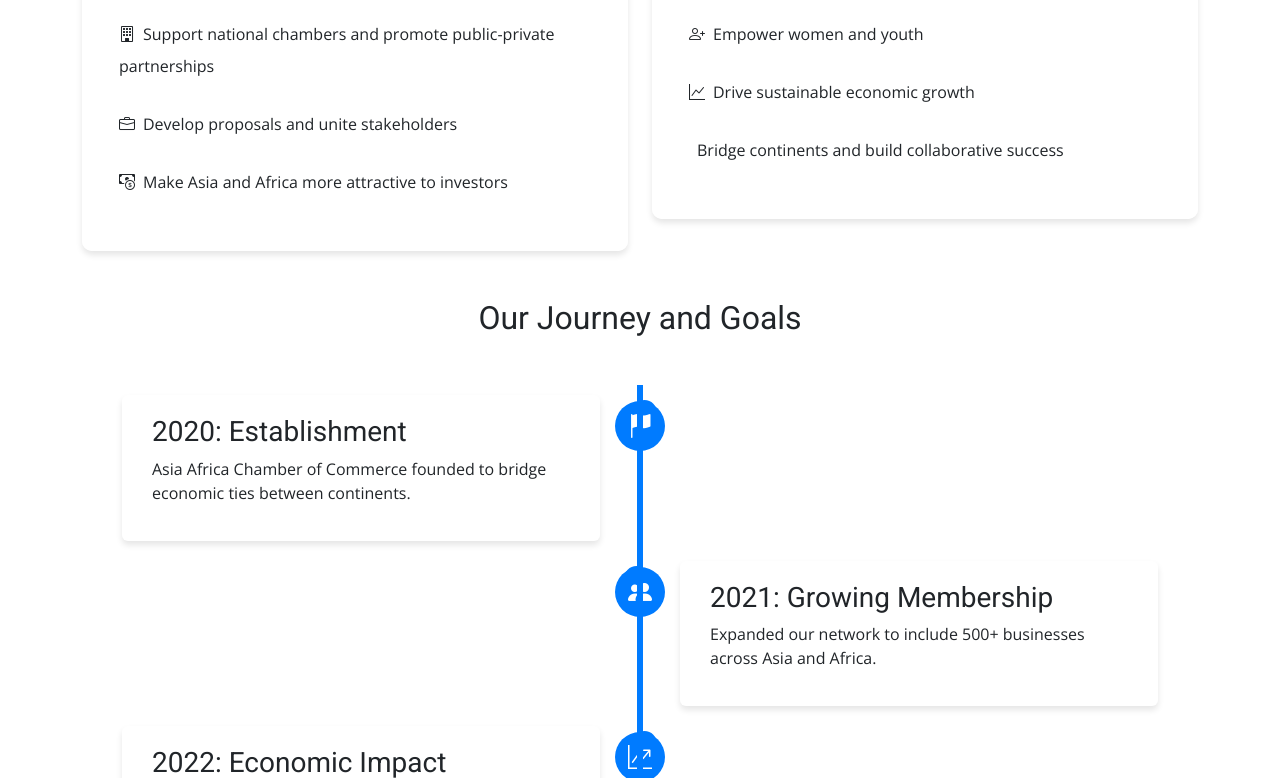
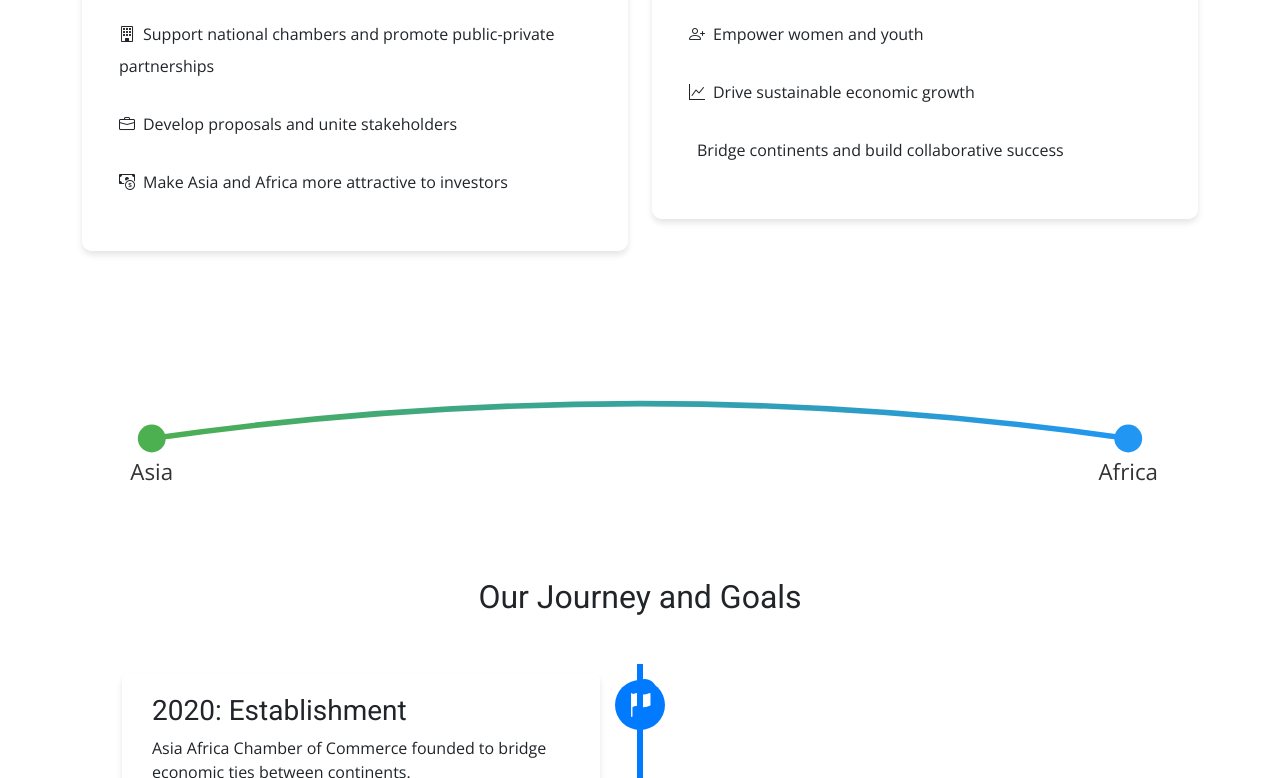
Before and after one commit to Epaphrus/AACC, a website: page index.html in a window 1280 px wide. Shown: the part 1086-1864 px from the top of the page. Drawn offline with nearby package versions, Linux system fonts and the light colour scheme.

Commit message:
asia africa animation

```diff
--- a/CSS/custom.css
+++ b/CSS/custom.css
@@ -217,3 +217,7 @@ h1, h2, h3, h4, h5, h6 {
     color: #007bff;
     transform: scale(1.2);
 }
+svg {
+    max-width: 100%;
+    height: auto;
+}
--- a/index.html
+++ b/index.html
@@ -126,8 +126,7 @@
         <!-- MISSION & VISION CODE  -->
         <section class="py-5 mission-vision-section">
             <div class="container">
-                <div class="row lh-lg mb-5">
-                    <!-- Mission and Vision columns remain unchanged -->
+                <div class="row lh-lg">
                     <div class="col-md-6 mission-column" data-aos="fade-right" data-aos-duration="1000">
                         <div class="content-wrapper">
                             <h2 class="mb-4 fw-bold display-4 fs-2"><i class="bi bi-bullseye me-2"></i>Our Mission</h2>
@@ -161,6 +160,32 @@
                             <p class="highlight-hover"><i class="bi bi-bridge me-2"></i>Bridge continents and build
                                 collaborative success</p>
                         </div>
+                    </div>
+                </div>
+                <div class="row mt-5">
+                    <div class="col-12 text-center">
+                        <svg width="100%" height="200" viewBox="0 0 800 200" xmlns="http://www.w3.org/2000/svg">
+                            <defs>
+                                <linearGradient id="connectionGradient" x1="0%" y1="0%" x2="100%" y2="0%">
+                                    <stop offset="0%" style="stop-color:#4CAF50;stop-opacity:1" />
+                                    <stop offset="100%" style="stop-color:#2196F3;stop-opacity:1" />
+                                </linearGradient>
+                            </defs>
+                            <path d="M50,100 Q400,50 750,100" stroke="url(#connectionGradient)" stroke-width="4"
+                                fill="none">
+                                <animate attributeName="d" dur="5s" repeatCount="indefinite" values="M50,100 Q400,50 750,100;
+                                                 M50,100 Q400,150 750,100;
+                                                 M50,100 Q400,50 750,100" />
+                            </path>
+                            <circle cx="50" cy="100" r="10" fill="#4CAF50">
+                                <animate attributeName="r" dur="2s" repeatCount="indefinite" values="10;15;10" />
+                            </circle>
+                            <text x="50" y="130" text-anchor="middle" fill="#333">Asia</text>
+                            <circle cx="750" cy="100" r="10" fill="#2196F3">
+                                <animate attributeName="r" dur="2s" repeatCount="indefinite" values="10;15;10" />
+                            </circle>
+                            <text x="750" y="130" text-anchor="middle" fill="#333">Africa</text>
+                        </svg>
                     </div>
                 </div>
 
```
